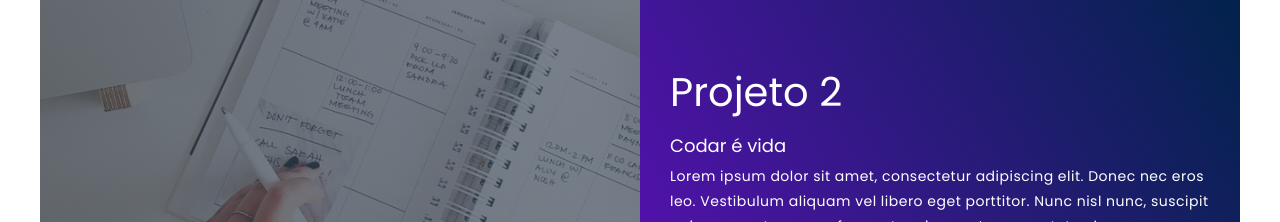
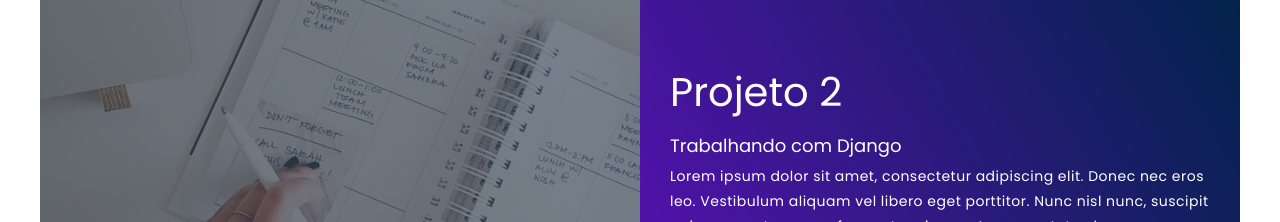
Before and after one commit to mtts021/praticando_Git-Github, a plain HTML site: page index.html in a window 1280 px wide. Shown: the part 1600-1822 px from the top of the page. Drawn offline with Linux system fonts and the light colour scheme.

Commit message:
update project 2 description

```diff
--- a/index.html
+++ b/index.html
@@ -42,7 +42,7 @@
                 <div class="project-item">
                     <div class="project-info">
                         <h1>Projeto 2</h1>
-                        <h2>Codar é vida</h2>
+                        <h2>Trabalhando com Django</h2>
                         <p>Lorem ipsum dolor sit amet, consectetur adipiscing elit. Donec nec eros leo. Vestibulum
                             aliquam vel libero eget porttitor. Nunc nisl nunc, suscipit quis quam ut, congue fermentum
                             ipsum. In consectetur, leo a accumsan eleifend, tortor leo eleifend nunc, sed pulvinar neque
```
